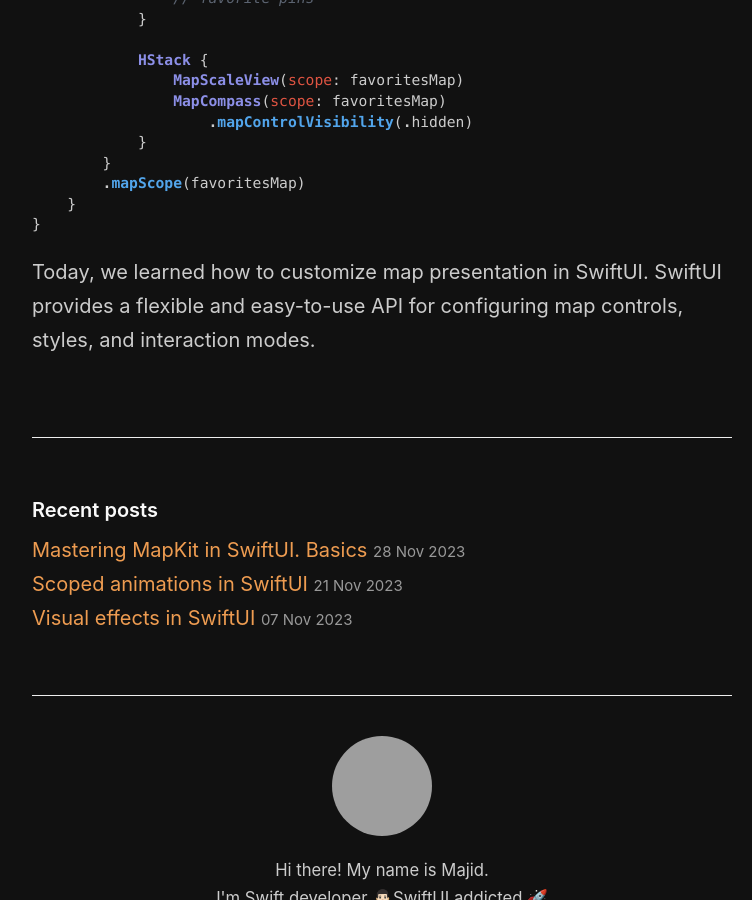
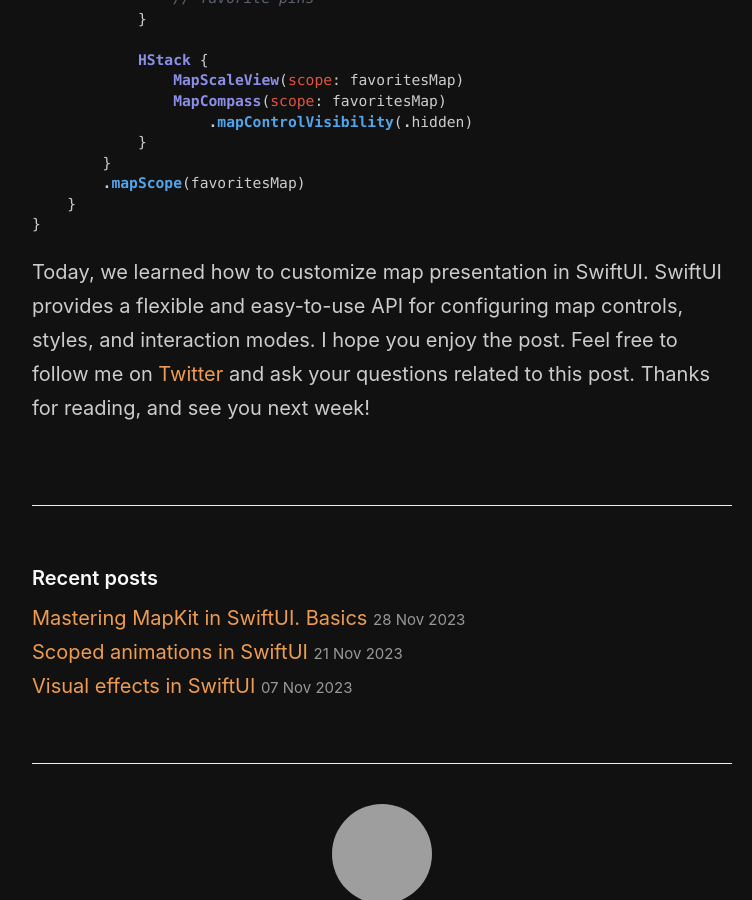
Before and after one commit to mecid/mecid.github.io, a Jekyll site: the page built from _posts/2023-12-05-mastering-mapkit-in-swiftui-customizations.md, in a window 1280 px wide and 900 px high, scrolled down 3598 px, cut to the strip 0-900 px from the top of the window. Shown: the whole strip, without its empty margins (258-1010 px from the left). Built offline with Jekyll 4.4.1, drawn with Linux system fonts in a browser that asks for light colours; grey boxes are pictures that could not be loaded.

Commit message:
conclusion added to the map configuration post

````diff
--- a/_posts/2023-12-05-mastering-mapkit-in-swiftui-customizations.md
+++ b/_posts/2023-12-05-mastering-mapkit-in-swiftui-customizations.md
@@ -139,4 +139,4 @@ struct MapScopeExample: View {
 }
 ```
 
-Today, we learned how to customize map presentation in SwiftUI. SwiftUI provides a flexible and easy-to-use API for configuring map controls, styles, and interaction modes.
+Today, we learned how to customize map presentation in SwiftUI. SwiftUI provides a flexible and easy-to-use API for configuring map controls, styles, and interaction modes. I hope you enjoy the post. Feel free to follow me on [Twitter](https://twitter.com/mecid) and ask your questions related to this post. Thanks for reading, and see you next week!
````
